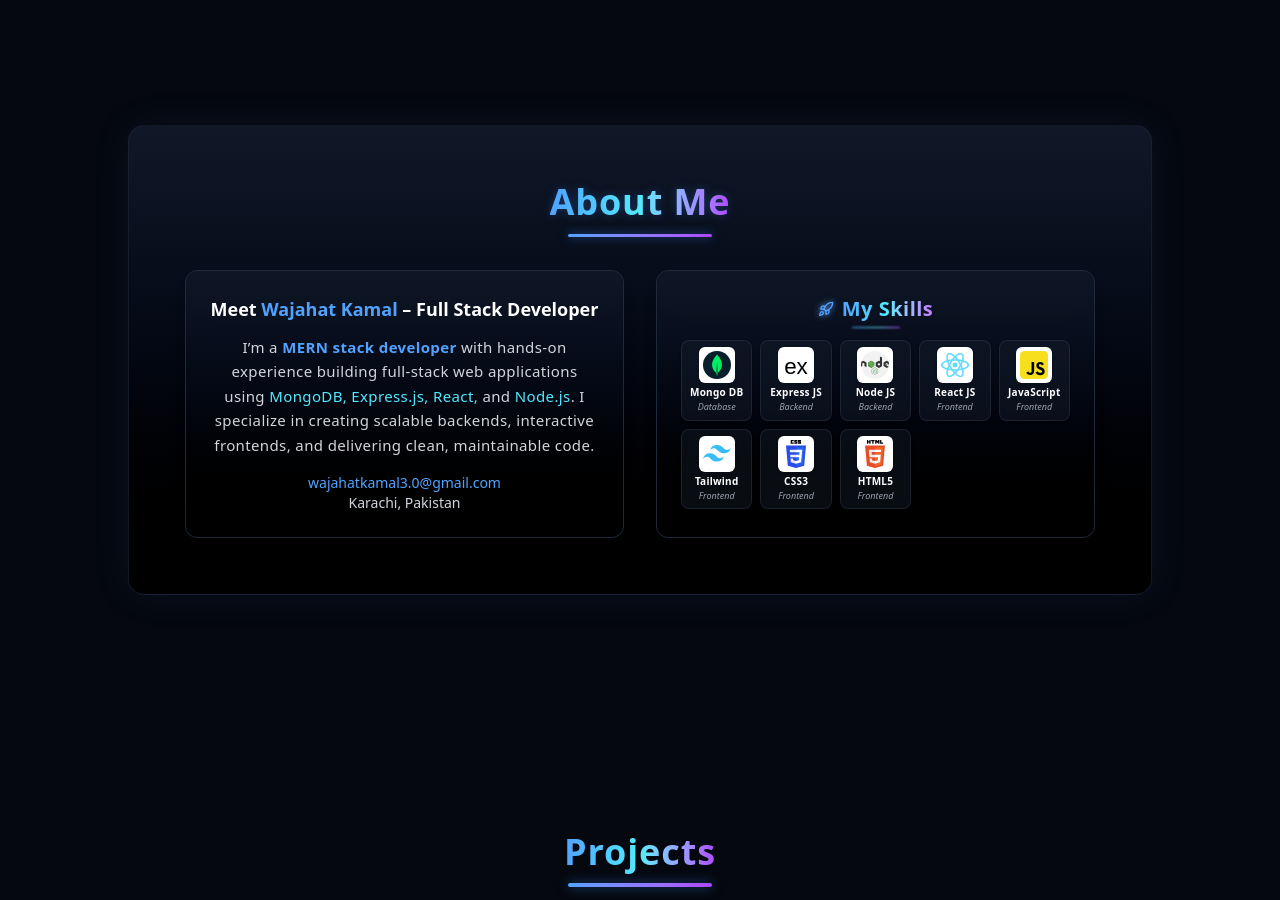
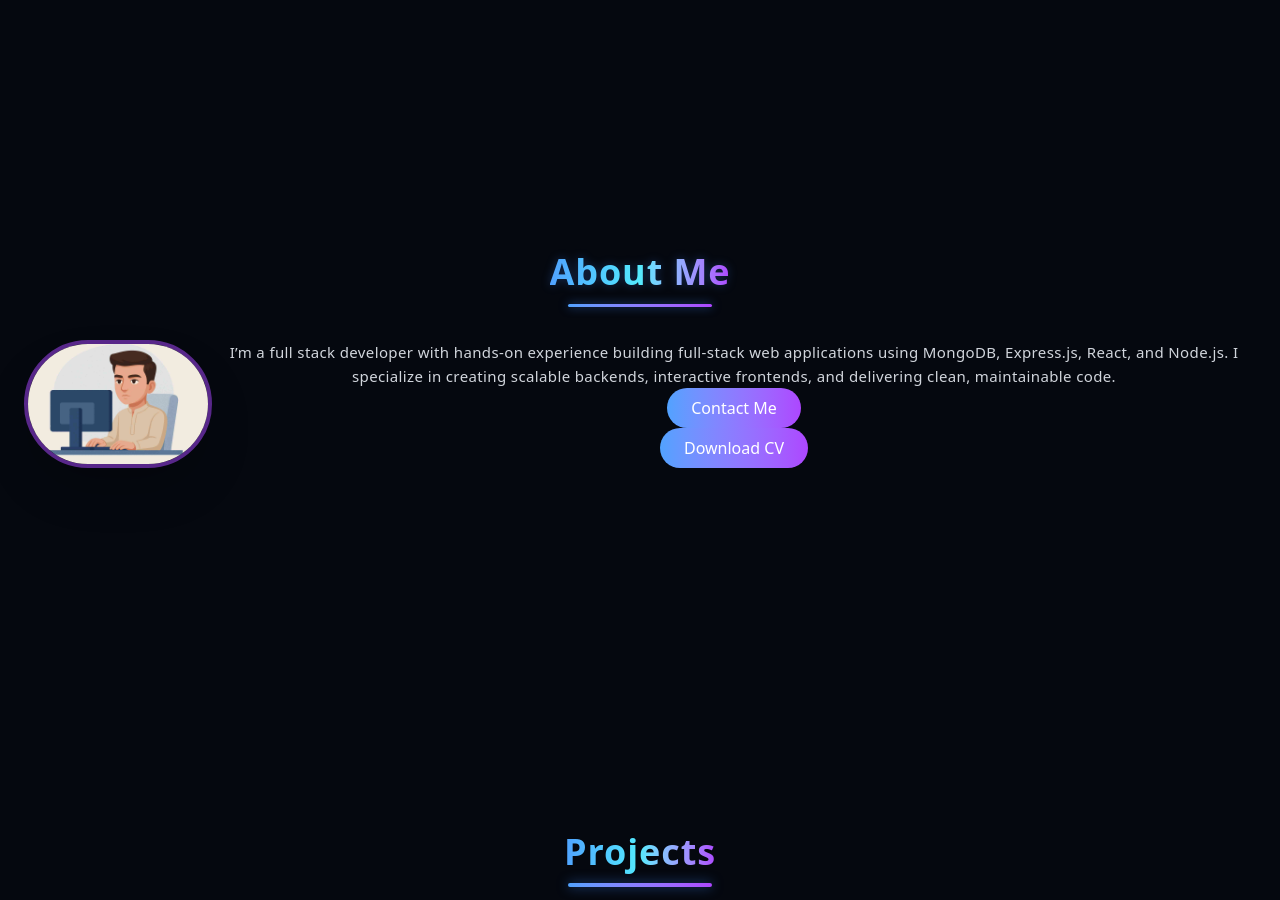
Before and after one commit to wajahat-kamal/Dev-Portfolio, a React (Vite) app: page / in a window 1280 px wide. Shown: the part 840-1740 px from the top of the page. Built offline with nearby package versions, Linux system fonts and the light colour scheme.

Commit message:
Enhance AboutSection component: add portfolio image, update layout with new content, and improve styling for better user engagement.

```diff
--- a/src/components/AboutSection.jsx
+++ b/src/components/AboutSection.jsx
@@ -1,5 +1,7 @@
 import SkillsSection from "./SkillsSection";
 import { Rocket } from "lucide-react";
+import portfolioImg from "../assets/portfolioimg.jpg";
+
 
 export const AboutSection = () => {
   return (
@@ -7,8 +9,47 @@ export const AboutSection = () => {
       id="about"
       className="relative min-h-screen px-3 sm:px-6 flex items-center justify-center"
     >
-      <div className="container mx-auto max-w-5xl bg-gradient-to-b from-gray-900 via-gray-950 to-black border border-gray-800/60 rounded-2xl p-8 md:p-14 shadow-[0_0_40px_rgba(59,130,246,0.08)] hover:shadow-[0_0_50px_rgba(59,130,246,0.15)] transition-shadow duration-500">
-        {/* Heading */}
+      <div>
+      <h2 className="text-3xl md:text-4xl font-extrabold text-center mb-12 relative">
+          <span className="bg-gradient-to-r from-blue-400 via-cyan-300 to-purple-500 bg-clip-text text-transparent tracking-wide drop-shadow-[0_0_5px_rgba(59,130,246,0.3)]">
+            About Me
+          </span>
+          <span className="absolute bottom-[-15px] left-1/2 -translate-x-1/2 w-36 h-[3px] bg-gradient-to-r from-blue-400 to-purple-500 rounded-full shadow-[0_0_10px_rgba(59,130,246,0.6)]"></span>
+        </h2>
+
+      <div className="flex flex-col md:flex-row items-center justify-center gap-">
+        <div>
+          <img src={portfolioImg} alt="Wajahat Kamal"
+              className="relative w-40 sm:w-52 md:w-64 lg:w-80 rounded-full shadow-2xl border-4 border-purple-500/50 hover:scale-105 transition-transform duration-500"
+            />
+        </div>
+        <div>
+          <p className="text-gray-300 text-sm md:text-[15px] leading-relaxed tracking-wide">
+            I’m a full stack developer with hands-on experience building
+            full-stack web applications using MongoDB, Express.js, React, and
+            Node.js. I specialize in creating scalable backends, interactive
+            frontends, and delivering clean, maintainable code.
+          </p>
+          <div>
+            <button className="cosmic-button w-fit flex items-center mx-auto gap-2">
+              Contact Me
+            </button>
+
+            <button className="cosmic-button w-fit flex items-center mx-auto gap-2">
+              Download CV
+            </button>
+          </div>
+        </div>
+      </div>
+      </div>
+
+    </section>
+  );
+};
+
+/*
+<div className="container mx-auto max-w-5xl bg-gradient-to-b from-gray-900 via-gray-950 to-black border border-gray-800/60 rounded-2xl p-8 md:p-14 shadow-[0_0_40px_rgba(59,130,246,0.08)] hover:shadow-[0_0_50px_rgba(59,130,246,0.15)] transition-shadow duration-500">
+
         <h2 className="text-3xl md:text-4xl font-extrabold text-center mb-12 relative">
           <span className="bg-gradient-to-r from-blue-400 via-cyan-300 to-purple-500 bg-clip-text text-transparent tracking-wide drop-shadow-[0_0_5px_rgba(59,130,246,0.3)]">
             About Me
@@ -16,9 +57,8 @@ export const AboutSection = () => {
           <span className="absolute bottom-[-15px] left-1/2 -translate-x-1/2 w-36 h-[3px] bg-gradient-to-r from-blue-400 to-purple-500 rounded-full shadow-[0_0_10px_rgba(59,130,246,0.6)]"></span>
         </h2>
 
-        {/* Grid Section */}
         <div className="grid grid-cols-1 md:grid-cols-2 gap-8 items-stretch">
-          {/* About Card */}
+
           <div className="h-full flex flex-col justify-between bg-gradient-to-b from-gray-900/90 via-gray-950/90 to-black/90 border border-gray-800 rounded-xl p-6 shadow-lg hover:border-blue-500/70 hover:shadow-blue-500/20 transition-all duration-300 backdrop-blur-md">
             <h3 className="text-base md:text-lg font-semibold text-white mb-3">
               Meet{" "}
@@ -55,7 +95,6 @@ export const AboutSection = () => {
             </p>
           </div>
 
-          {/* Skills Card */}
           <div className="h-full flex flex-col rounded-xl border border-gray-800 bg-gradient-to-b from-gray-900/90 via-gray-950/90 to-black/90 shadow-lg hover:border-blue-500/70 hover:shadow-blue-500/20 transition-all duration-300 backdrop-blur-md p-5 md:p-6">
             <h3 className="relative text-center text-lg md:text-xl font-extrabold tracking-wide mb-4">
               <span className="inline-flex items-center gap-2">
@@ -71,6 +110,4 @@ export const AboutSection = () => {
           </div>
         </div>
       </div>
-    </section>
-  );
-};
+*/
```
